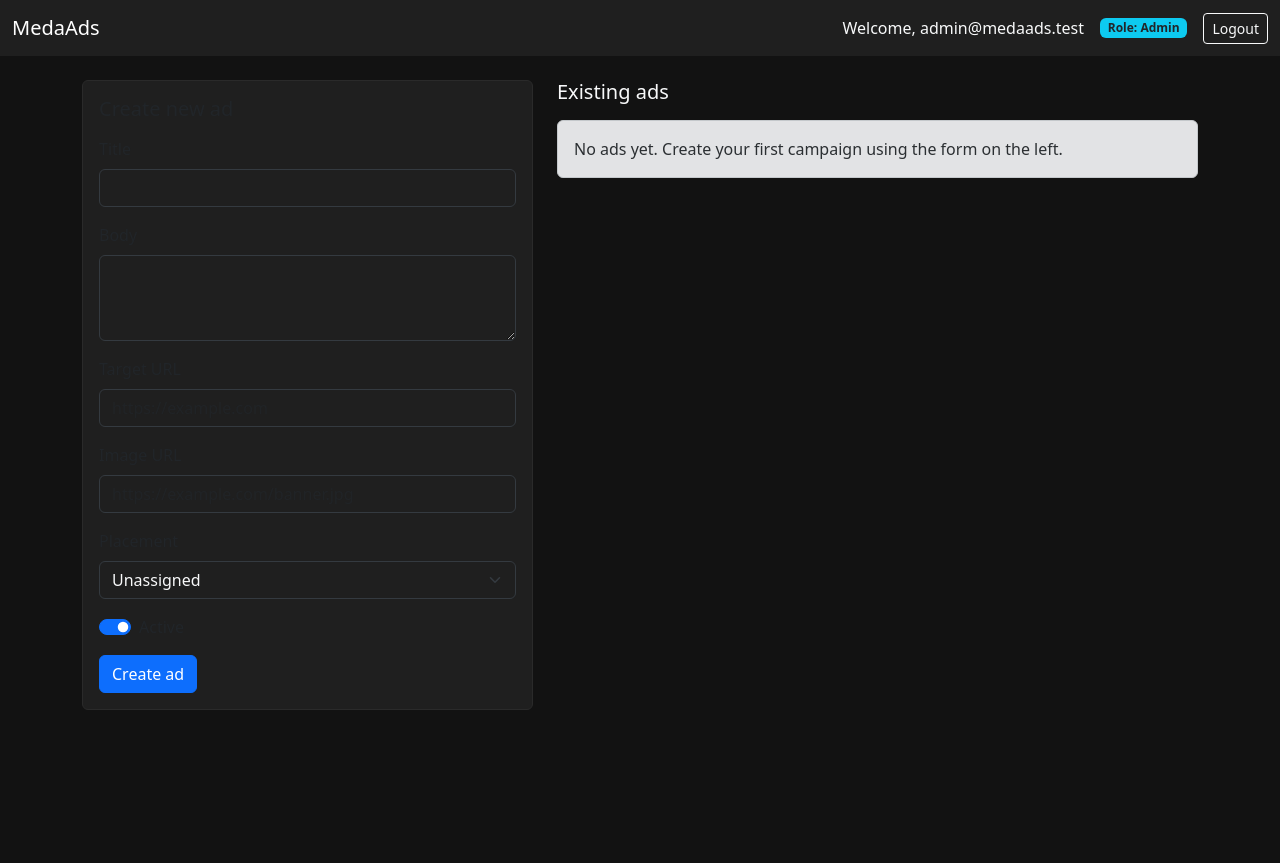
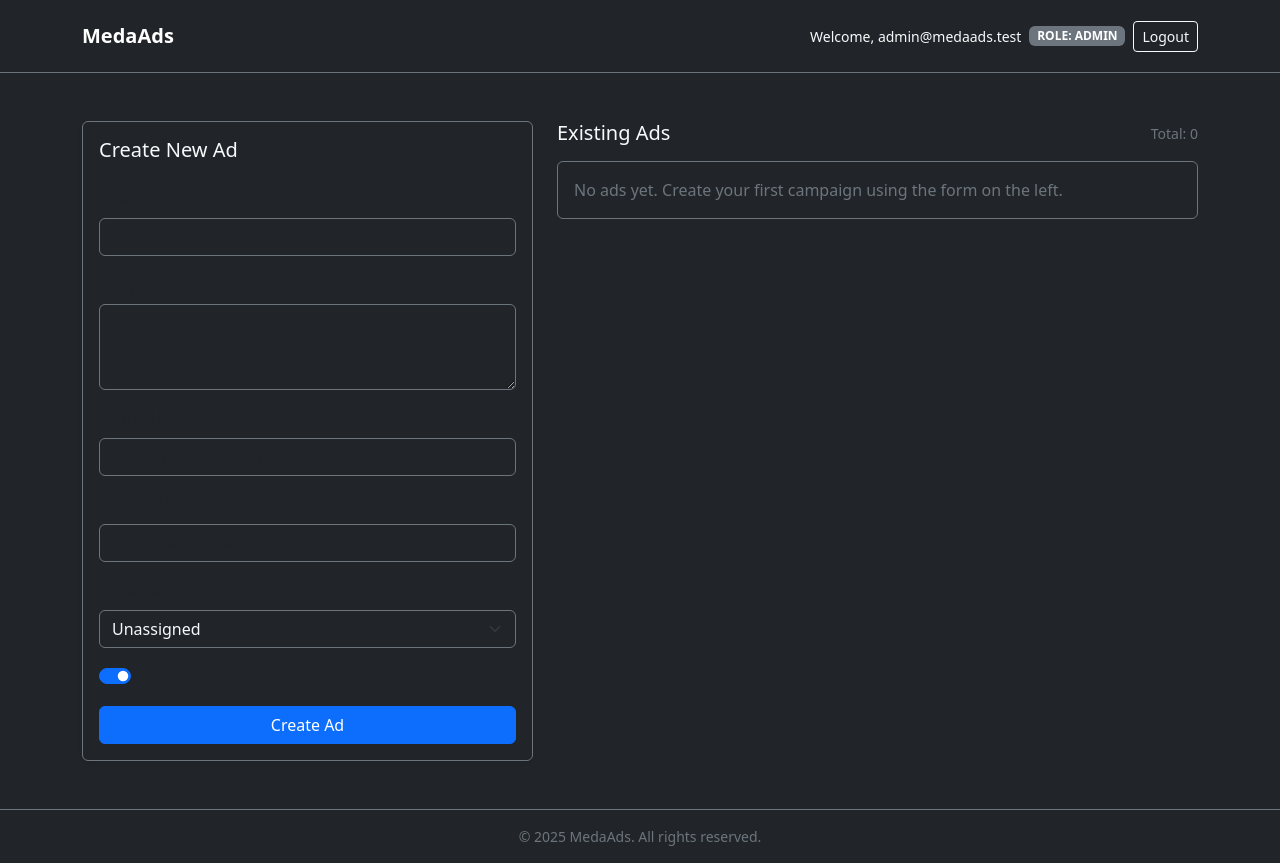
Before and after one commit to fanishemeles/MedaAds, a PHP site: page /dashboard.php in a window 1280 px wide. Before the commit the page ends 710 px from the top, so only its background shows below. Run offline with PHP 8.4, Linux system fonts and the light colour scheme; a user stored in the database is signed in; data comes from the database, SQL or seed files in the repository; data that the repository does not hold is empty.

Commit message:
Restyle dashboard with dark Bootstrap layout

```diff
--- a/public/dashboard.php
+++ b/public/dashboard.php
@@ -102,92 +102,97 @@ $user = current_user();
     <meta http-equiv="X-UA-Compatible" content="IE=edge">
     <meta name="viewport" content="width=device-width, initial-scale=1.0">
     <title>MedaAds | Dashboard</title>
-    <link rel="stylesheet" href="assets/style.css">
+    <link href="https://cdn.jsdelivr.net/npm/bootstrap@5.3.3/dist/css/bootstrap.min.css" rel="stylesheet"
+        integrity="sha384-QWTKZyjpPEjISv5WaRU9OFeRpok6YctnYmDr5pNlyT2bRjXh0JMhjY6hW+ALEwIH" crossorigin="anonymous">
 </head>
-<body>
-    <nav class="navbar navbar-expand-lg navbar-dark mb-4">
-        <div class="container-fluid">
-            <a class="navbar-brand" href="#">MedaAds</a>
-            <div class="d-flex align-items-center ms-auto">
-                <span class="me-3">Welcome, <?php echo e($user['email'] ?? ''); ?></span>
+<body class="bg-dark text-light min-vh-100 d-flex flex-column">
+    <nav class="navbar navbar-expand-lg navbar-dark bg-dark border-bottom border-secondary py-3">
+        <div class="container">
+            <a class="navbar-brand fw-semibold" href="#">MedaAds</a>
+            <div class="ms-auto d-flex flex-column flex-sm-row align-items-sm-center text-sm-end gap-2">
+                <span class="fw-light small">Welcome, <?php echo e($user['email'] ?? ''); ?></span>
                 <?php if (!empty($user['role'])): ?>
-                    <span class="badge bg-info text-dark me-3">Role: <?php echo e(ucfirst($user['role'])); ?></span>
+                    <span class="badge text-bg-secondary text-uppercase">Role: <?php echo e(ucfirst($user['role'])); ?></span>
                 <?php endif; ?>
                 <a class="btn btn-outline-light btn-sm" href="logout.php">Logout</a>
             </div>
         </div>
     </nav>
-    <main class="container mb-5">
+    <main class="container flex-grow-1 py-5">
         <?php if ($message !== ''): ?>
-            <div class="alert alert-success" role="alert">
+            <div class="alert alert-success border-success-subtle bg-success-subtle text-success-emphasis" role="alert">
                 <?php echo e($message); ?>
             </div>
         <?php endif; ?>
         <?php if ($error !== ''): ?>
-            <div class="alert alert-danger" role="alert">
+            <div class="alert alert-danger border-danger-subtle bg-danger-subtle text-danger-emphasis" role="alert">
                 <?php echo e($error); ?>
             </div>
         <?php endif; ?>
         <div class="row g-4">
             <div class="col-lg-5">
-                <div class="card">
+                <div class="card bg-dark border-secondary shadow-sm h-100">
                     <div class="card-body">
-                        <h2 class="h5 mb-3">Create new ad</h2>
-                        <form method="post">
+                        <h2 class="h5 text-light mb-4">Create New Ad</h2>
+                        <form method="post" class="vstack gap-3">
                             <input type="hidden" name="csrf_token" value="<?php echo e(csrf_token()); ?>">
                             <input type="hidden" name="action" value="create">
-                            <div class="mb-3">
+                            <div>
                                 <label for="create-title" class="form-label">Title</label>
-                                <input type="text" class="form-control" id="create-title" name="title" required>
+                                <input type="text" class="form-control bg-dark text-light border-secondary" id="create-title" name="title" required>
                             </div>
-                            <div class="mb-3">
+                            <div>
                                 <label for="create-body" class="form-label">Body</label>
-                                <textarea class="form-control" id="create-body" name="body" rows="3" required></textarea>
+                                <textarea class="form-control bg-dark text-light border-secondary" id="create-body" name="body" rows="3" required></textarea>
                             </div>
-                            <div class="mb-3">
+                            <div>
                                 <label for="create-target" class="form-label">Target URL</label>
-                                <input type="url" class="form-control" id="create-target" name="target_url" placeholder="https://example.com">
+                                <input type="url" class="form-control bg-dark text-light border-secondary" id="create-target" name="target_url" placeholder="https://example.com">
                             </div>
-                            <div class="mb-3">
+                            <div>
                                 <label for="create-image" class="form-label">Image URL</label>
-                                <input type="url" class="form-control" id="create-image" name="image_url" placeholder="https://example.com/banner.jpg">
+                                <input type="url" class="form-control bg-dark text-light border-secondary" id="create-image" name="image_url" placeholder="https://example.com/banner.jpg">
                             </div>
-                            <div class="mb-3">
+                            <div>
                                 <label for="create-placement" class="form-label">Placement</label>
-                                <select id="create-placement" class="form-select" name="placement_id">
+                                <select id="create-placement" class="form-select bg-dark text-light border-secondary" name="placement_id">
                                     <option value="">Unassigned</option>
                                     <?php foreach ($placements as $placement): ?>
                                         <option value="<?php echo (int) $placement['id']; ?>"><?php echo e($placement['name']); ?></option>
                                     <?php endforeach; ?>
                                 </select>
                             </div>
-                            <div class="form-check form-switch mb-3">
+                            <div class="form-check form-switch">
                                 <input class="form-check-input" type="checkbox" role="switch" id="create-active" name="is_active" checked>
                                 <label class="form-check-label" for="create-active">Active</label>
                             </div>
-                            <button type="submit" class="btn btn-primary">Create ad</button>
+                            <button type="submit" class="btn btn-primary">Create Ad</button>
                         </form>
                     </div>
                 </div>
             </div>
             <div class="col-lg-7">
-                <h2 class="h5 mb-3">Existing ads</h2>
+                <div class="d-flex justify-content-between align-items-center mb-3">
+                    <h2 class="h5 mb-0">Existing Ads</h2>
+                    <span class="text-secondary small">Total: <?php echo count($ads); ?></span>
+                </div>
                 <?php if (count($ads) === 0): ?>
-                    <div class="alert alert-secondary" role="alert">
+                    <div class="alert alert-secondary bg-dark border-secondary text-secondary" role="alert">
                         No ads yet. Create your first campaign using the form on the left.
                     </div>
                 <?php else: ?>
+                    <div class="vstack gap-3">
                         <?php foreach ($ads as $ad): ?>
-                        <div class="card mb-3">
+                            <div class="card bg-dark border-secondary shadow-sm">
                                 <div class="card-body">
-                                <div class="d-flex justify-content-between align-items-start flex-wrap gap-2">
+                                    <div class="d-flex justify-content-between align-items-start flex-wrap gap-2 mb-3">
                                         <div>
-                                        <h3 class="h6 mb-1"><?php echo e($ad['title']); ?></h3>
-                                        <span class="badge <?php echo (int) $ad['is_active'] === 1 ? 'bg-success' : 'bg-secondary'; ?>">
+                                            <h3 class="h6 text-light mb-1"><?php echo e($ad['title']); ?></h3>
+                                            <span class="badge <?php echo (int) $ad['is_active'] === 1 ? 'text-bg-success' : 'text-bg-secondary'; ?>">
                                                 <?php echo (int) $ad['is_active'] === 1 ? 'Active' : 'Inactive'; ?>
                                             </span>
                                         </div>
-                                    <div class="text-end small text-muted">
+                                        <div class="text-end small text-secondary">
                                             <?php if (!empty($ad['placement_name'])): ?>
                                                 <div>Placement: <?php echo e($ad['placement_name']); ?></div>
                                             <?php endif; ?>
@@ -195,19 +200,19 @@ $user = current_user();
                                         </div>
                                     </div>
                                     <?php if (!empty($ad['body'])): ?>
-                                    <p class="mt-3 mb-3"><?php echo nl2br(e($ad['body'])); ?></p>
+                                        <p class="text-secondary mb-4"><?php echo nl2br(e($ad['body'])); ?></p>
                                     <?php endif; ?>
-                                <form method="post" class="row g-2 align-items-end">
+                                    <form method="post" class="row g-3 align-items-end">
                                         <input type="hidden" name="csrf_token" value="<?php echo e(csrf_token()); ?>">
                                         <input type="hidden" name="action" value="update">
                                         <input type="hidden" name="id" value="<?php echo (int) $ad['id']; ?>">
                                         <div class="col-md-6">
                                             <label class="form-label" for="title-<?php echo (int) $ad['id']; ?>">Title</label>
-                                        <input type="text" class="form-control" id="title-<?php echo (int) $ad['id']; ?>" name="title" value="<?php echo e($ad['title']); ?>" required>
+                                            <input type="text" class="form-control bg-dark text-light border-secondary" id="title-<?php echo (int) $ad['id']; ?>" name="title" value="<?php echo e($ad['title']); ?>" required>
                                         </div>
                                         <div class="col-md-6">
                                             <label class="form-label" for="placement-<?php echo (int) $ad['id']; ?>">Placement</label>
-                                        <select class="form-select" id="placement-<?php echo (int) $ad['id']; ?>" name="placement_id">
+                                            <select class="form-select bg-dark text-light border-secondary" id="placement-<?php echo (int) $ad['id']; ?>" name="placement_id">
                                                 <option value="" <?php echo $ad['placement_id'] === null ? 'selected' : ''; ?>>Unassigned</option>
                                                 <?php foreach ($placements as $placement): ?>
                                                     <option value="<?php echo (int) $placement['id']; ?>" <?php echo ((int) $ad['placement_id'] === (int) $placement['id']) ? 'selected' : ''; ?>><?php echo e($placement['name']); ?></option>
@@ -216,15 +221,15 @@ $user = current_user();
                                         </div>
                                         <div class="col-12">
                                             <label class="form-label" for="body-<?php echo (int) $ad['id']; ?>">Body</label>
-                                        <textarea class="form-control" id="body-<?php echo (int) $ad['id']; ?>" name="body" rows="3" required><?php echo e($ad['body']); ?></textarea>
+                                            <textarea class="form-control bg-dark text-light border-secondary" id="body-<?php echo (int) $ad['id']; ?>" name="body" rows="3" required><?php echo e($ad['body']); ?></textarea>
                                         </div>
                                         <div class="col-md-6">
                                             <label class="form-label" for="target-<?php echo (int) $ad['id']; ?>">Target URL</label>
-                                        <input type="url" class="form-control" id="target-<?php echo (int) $ad['id']; ?>" name="target_url" value="<?php echo e((string) $ad['target_url']); ?>">
+                                            <input type="url" class="form-control bg-dark text-light border-secondary" id="target-<?php echo (int) $ad['id']; ?>" name="target_url" value="<?php echo e((string) $ad['target_url']); ?>">
                                         </div>
                                         <div class="col-md-6">
                                             <label class="form-label" for="image-<?php echo (int) $ad['id']; ?>">Image URL</label>
-                                        <input type="url" class="form-control" id="image-<?php echo (int) $ad['id']; ?>" name="image_url" value="<?php echo e((string) $ad['image_url']); ?>">
+                                            <input type="url" class="form-control bg-dark text-light border-secondary" id="image-<?php echo (int) $ad['id']; ?>" name="image_url" value="<?php echo e((string) $ad['image_url']); ?>">
                                         </div>
                                         <div class="col-12">
                                             <div class="form-check form-switch">
@@ -233,7 +238,7 @@ $user = current_user();
                                             </div>
                                         </div>
                                         <div class="col-12 d-flex justify-content-between">
-                                        <button type="submit" class="btn btn-primary btn-sm">Save changes</button>
+                                            <button type="submit" class="btn btn-primary btn-sm">Save Changes</button>
                                             <button type="submit" class="btn btn-outline-danger btn-sm" form="delete-form-<?php echo (int) $ad['id']; ?>" formnovalidate onclick="return confirm('Delete this ad?');">Delete</button>
                                         </div>
                                     </form>
@@ -245,9 +250,16 @@ $user = current_user();
                                 </div>
                             </div>
                         <?php endforeach; ?>
+                    </div>
                 <?php endif; ?>
             </div>
         </div>
     </main>
+    <footer class="border-top border-secondary text-center py-3 text-secondary small">
+        &copy; <?php echo date('Y'); ?> MedaAds. All rights reserved.
+    </footer>
+    <script src="https://cdn.jsdelivr.net/npm/bootstrap@5.3.3/dist/js/bootstrap.bundle.min.js"
+        integrity="sha384-YvpcrYf0tY3lHB60NNkmXc5s9fDVZLESaAA55NDzOxhy9GkcIdslK1eN7N6jIeHz"
+        crossorigin="anonymous"></script>
 </body>
 </html>
```
Lines whose indentation alone changed are shown as unchanged.
